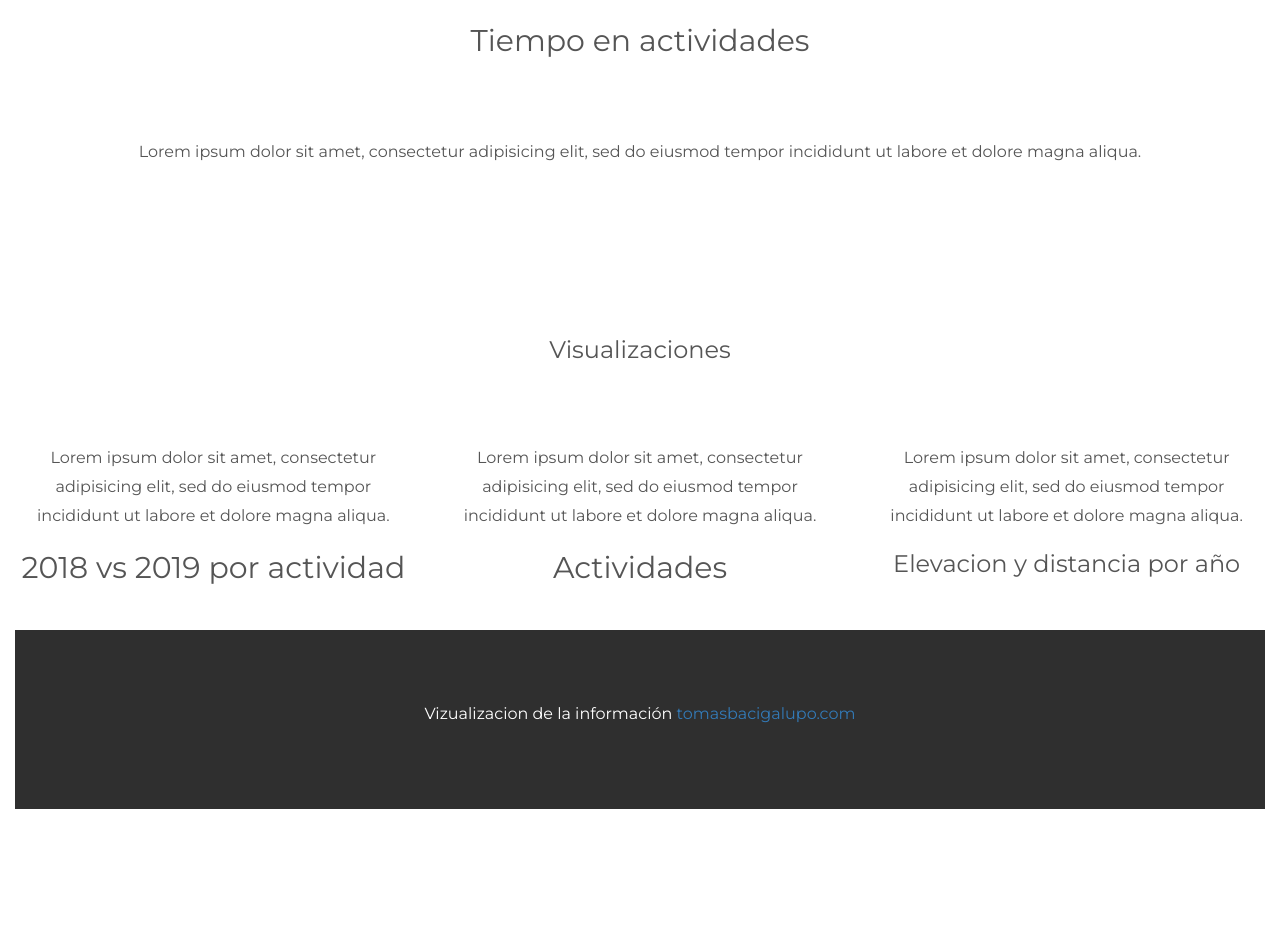
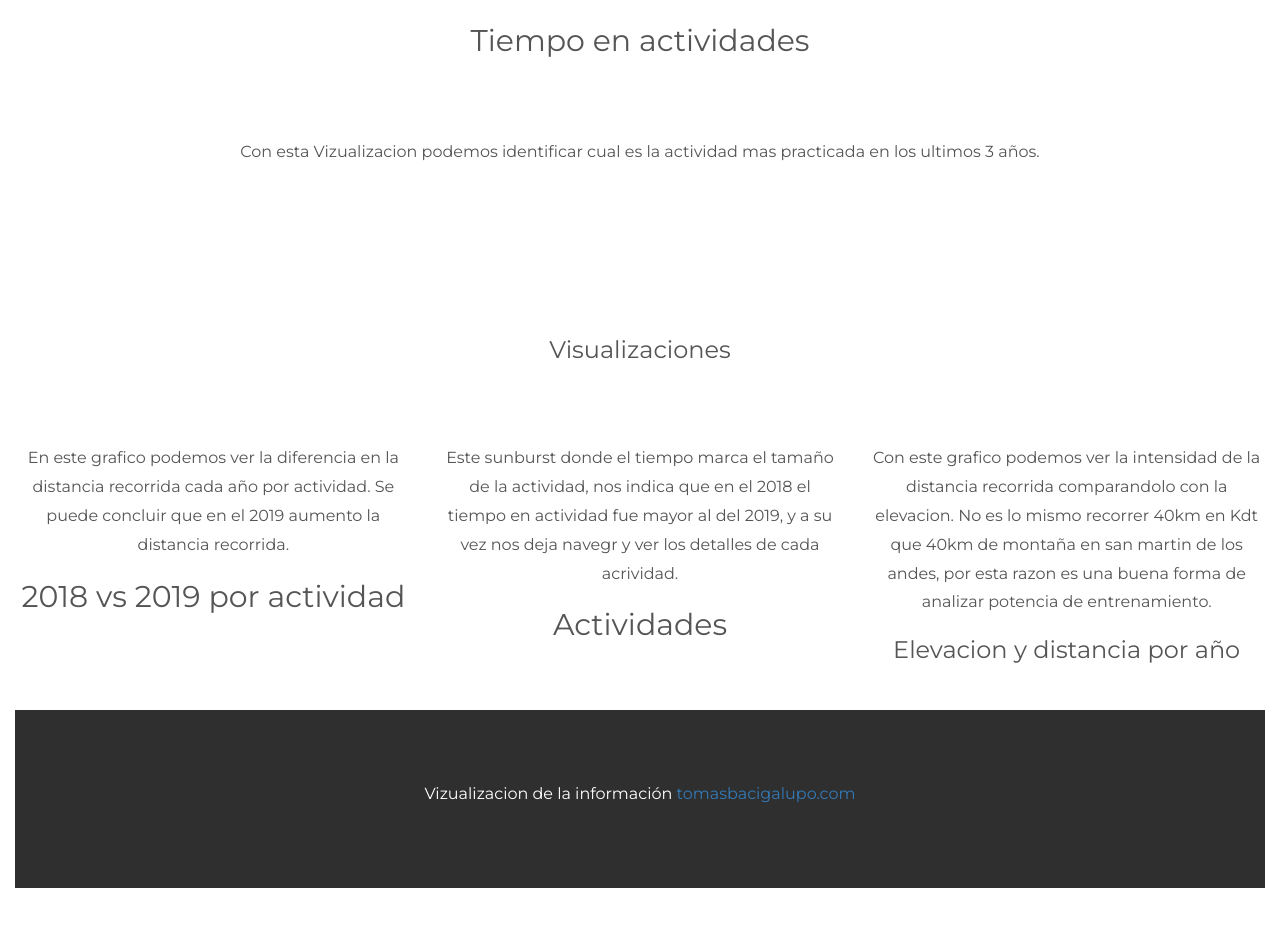
Before and after one commit to TomasBacigalupo/infovis, a plain HTML site: page datosPersonales.html in a window 1280 px wide. Shown: the part 1040-1966 px from the top of the page. Before the commit the page ends 1919 px from the top, so only its background shows below. Drawn offline with nearby package versions, Linux system fonts and the light colour scheme; a script that the page names is missing.

Commit message:
textos de informacion

```diff
--- a/datosPersonales.html
+++ b/datosPersonales.html
@@ -91,7 +91,7 @@
     <h2 class="margin">Tiempo en actividades</h2><br>
     <div class="row">
       <div class="col">
-        <p>Lorem ipsum dolor sit amet, consectetur adipisicing elit, sed do eiusmod tempor incididunt ut labore et dolore magna aliqua.</p>
+        <p>Con esta Vizualizacion podemos identificar cual es la actividad mas practicada en los ultimos 3 años.</p>
         <div class="flourish-embed flourish-hierarchy" data-src="visualisation/3796956" data-url="https://flo.uri.sh/visualisation/3796956/embed" aria-label=""><script src="https://public.flourish.studio/resources/embed.js"></script></div>
     </div>
   </div>
@@ -103,18 +103,18 @@
   <h3 class="margin">Visualizaciones</h3><br>
   <div class="row">
     <div class="col-sm-4">
-      <p>Lorem ipsum dolor sit amet, consectetur adipisicing elit, sed do eiusmod tempor incididunt ut labore et dolore magna aliqua.</p>
+      <p>En este grafico podemos ver la diferencia en la distancia recorrida cada año por actividad. Se puede concluir que en el 2019 aumento la distancia recorrida.</p>
       <div class="flourish-embed flourish-scatter" data-src="visualisation/3797722" data-url="https://flo.uri.sh/visualisation/3797722/embed" aria-label=""><h2>2018 vs 2019 por actividad</h2><script src="https://public.flourish.studio/resources/embed.js"></script></div>
     </div>
     <div class="col-sm-4">
-      <p>Lorem ipsum dolor sit amet, consectetur adipisicing elit, sed do eiusmod tempor incididunt ut labore et dolore magna aliqua.</p>
+      <p>Este sunburst donde el tiempo marca el tamaño de la actividad, nos indica que en el 2018 el tiempo en actividad fue mayor al del 2019, y a su vez nos deja navegr y ver los detalles de cada acrividad.</p>
       <div class="flourish-embed flourish-hierarchy" data-src="visualisation/3798559" data-url="https://flo.uri.sh/visualisation/3798559/embed" aria-label="">
         <h2>Actividades</h2>
         <script src="https://public.flourish.studio/resources/embed.js"></script>
       </div>
     </div>
     <div class="col-sm-4">
-      <p>Lorem ipsum dolor sit amet, consectetur adipisicing elit, sed do eiusmod tempor incididunt ut labore et dolore magna aliqua.</p>
+      <p>Con este grafico podemos ver la intensidad de la distancia recorrida comparandolo con la elevacion. No es lo mismo recorrer 40km en Kdt que 40km de montaña en san martin de los andes, por esta razon es una buena forma de analizar potencia de entrenamiento.</p>
       <div class="flourish-embed flourish-chart" data-src="visualisation/3797437" data-url="https://flo.uri.sh/visualisation/3797437/embed" aria-label=""><h3>Elevacion y distancia por año</h3><script src="https://public.flourish.studio/resources/embed.js"></script></div>
     </div>
 </div>
```
